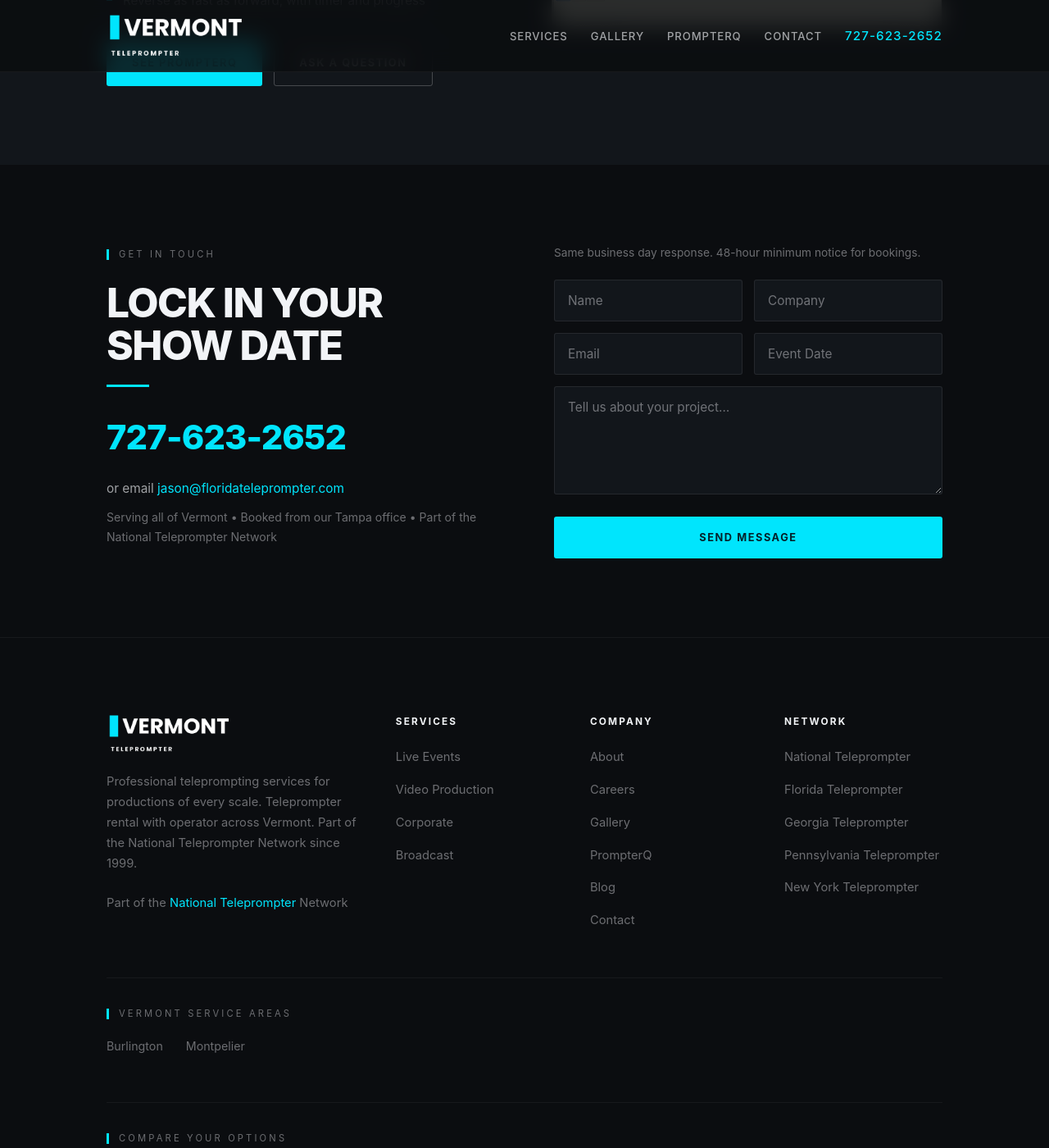
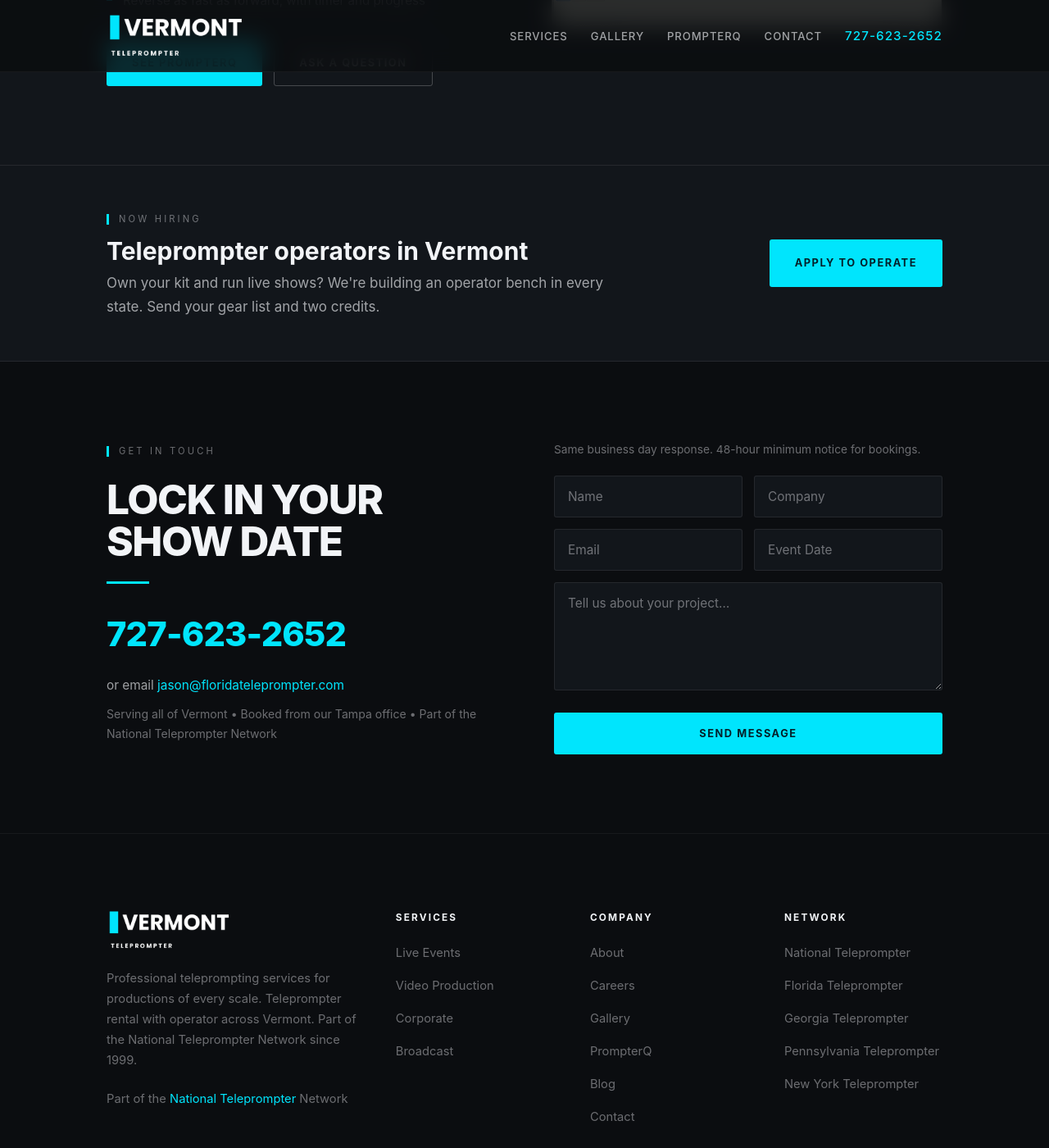
Before and after one commit to jasproj/vermontteleprompter, a Jekyll site: the page index.html, which Jekyll copies as it is, in a window 1280 px wide and 1400 px high, scrolled down 6080 px. Shown: the whole window at 82% size. Built offline with Jekyll 4.4.1, drawn with Linux system fonts in a browser that asks for light colours.

Commit message:
feat: "Now Hiring Operators" band above the contact section
A visible operator-recruiting callout on the home page. Until now the only
path to the application form was a footer link. The band names the state,
says what we want (own kit, live-show experience, gear list + two credits)
and sends applicants to the existing careers page. Styled with the site's
own CSS variables; no new colors, fonts or scripts. Verified at 1280 and
390 wide.

Co-Authored-By: Claude Fable 5.1 <noreply@anthropic.com>
Claude-Session: https://claude.ai/code/session_01SW4oYwAA8ZEcmkVZYUBX96

```diff
--- a/index.html
+++ b/index.html
@@ -440,6 +440,13 @@
             html { scroll-behavior: auto; }
             * { transition: none !important; animation: none !important; }
         }
+
+        /* Hiring band */
+        .hiring { padding: clamp(36px, 4vw, 56px) 0; background: var(--surface); border-top: 1px solid var(--line); border-bottom: 1px solid var(--line); }
+        .hiring-wrap { display: flex; align-items: center; justify-content: space-between; gap: 28px; flex-wrap: wrap; }
+        .hiring-title { font-size: clamp(22px, 2.6vw, 30px); line-height: 1.15; margin: 6px 0 8px; }
+        .hiring-text { color: var(--text-dim); margin: 0; max-width: 60ch; }
+        .hiring .btn { white-space: nowrap; }
     </style>
 </head>
 <body>
@@ -668,6 +675,18 @@
         </div>
     </section>
 
+        <!-- Hiring -->
+    <section class="hiring" id="hiring" aria-label="Now hiring teleprompter operators">
+        <div class="wrap hiring-wrap">
+            <div>
+                <span class="eyebrow">Now Hiring</span>
+                <h2 class="hiring-title">Teleprompter operators in Vermont</h2>
+                <p class="hiring-text">Own your kit and run live shows? We're building an operator bench in every state. Send your gear list and two credits.</p>
+            </div>
+            <a href="careers.html" class="btn btn-primary">Apply to operate</a>
+        </div>
+    </section>
+
     <!-- Contact -->
     <section class="contact" id="contact">
         <div class="wrap">
```
